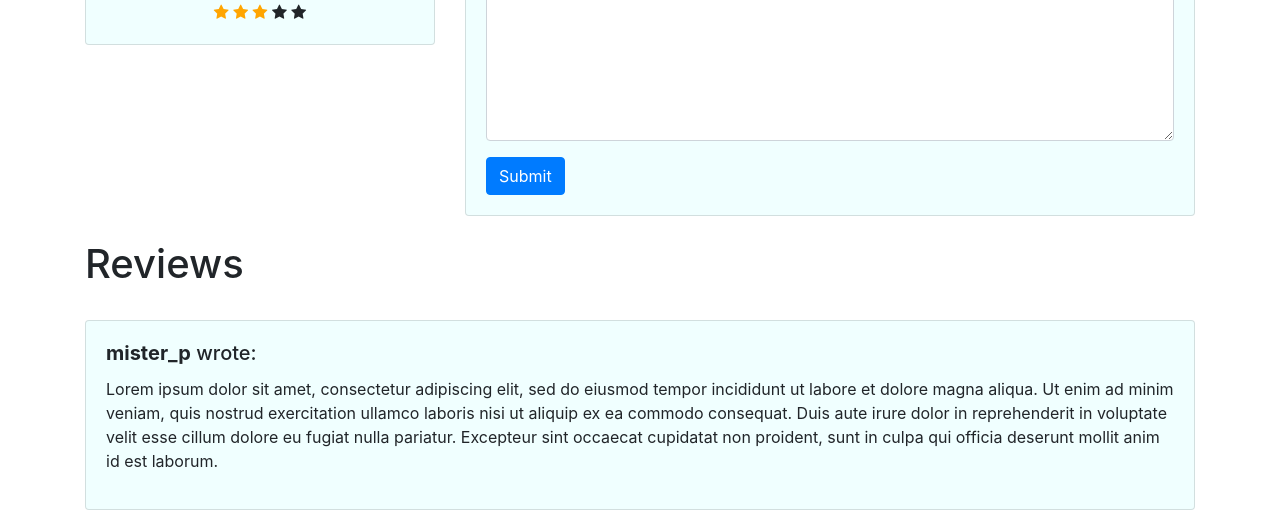
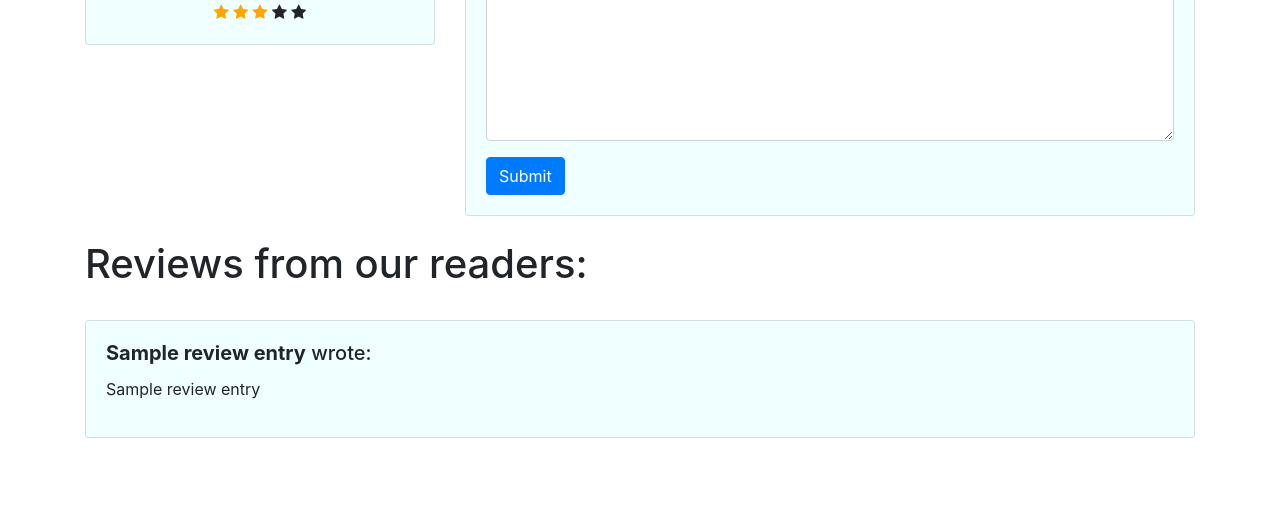
Before and after one commit to sourish33/Book_reviews, a Flask app: template templates/bookpage.html in a window 1280 px wide. Shown: the part 638-1148 px from the top of the page. After the commit the page ends 1076 px from the top, so only its background shows below. Run offline with Flask 2, Linux system fonts and the light colour scheme; the template is opened without the code that fills it: most values are stand-ins (such as "Sample title", 1, 10 or a date in 2020); parts of the project's set-up code (start-up, migrations or seed data) failed here and were passed over; some libraries are stand-ins or nearby versions.

Commit message:
shows all existing reviews but the newest one does not show up immediately

```diff
--- a/application.py
+++ b/application.py
@@ -218,12 +218,13 @@ def bookpage(isbn):
         year = info_dict['year']
         n_reviews = info_dict['review_count']
         n_ratings = info_dict['average_score']
+        all_reviews = get_reviews(isbn)
 
     if request.method == "GET":
         if did_they_review_this(session["current_user"], isbn):
-            return render_template('bookpage_submitted.html', isbn=isbn, title=title, author=author, year=year, n_reviews=n_reviews, n_ratings=n_ratings, who_dis_text=who_dis_text)
+            return render_template('bookpage_submitted.html', all_reviews=all_reviews, isbn=isbn, title=title, author=author, year=year, n_reviews=n_reviews, n_ratings=n_ratings, who_dis_text=who_dis_text)
         else:
-            return render_template('bookpage.html', isbn=isbn, title=title, author=author, year=year, n_reviews=n_reviews, n_ratings=n_ratings, who_dis_text=who_dis_text)
+            return render_template('bookpage.html',  all_reviews=all_reviews, isbn=isbn, title=title, author=author, year=year, n_reviews=n_reviews, n_ratings=n_ratings, who_dis_text=who_dis_text)
 
     else:
         req = request.form
@@ -232,7 +233,7 @@ def bookpage(isbn):
         ins = Reviews.insert().values(username = session["current_user"], isbn = isbn, review = review, rating = rating )
         s.execute(ins)
         s.commit()
-        return render_template('bookpage_submitted.html', isbn=isbn, title=title, author=author, year=year, n_reviews=n_reviews, n_ratings=n_ratings, who_dis_text=who_dis_text)
+        return render_template('bookpage_submitted.html',  all_reviews=all_reviews, isbn=isbn, title=title, author=author, year=year, n_reviews=n_reviews, n_ratings=n_ratings, who_dis_text=who_dis_text)
 
 if __name__ == '__main__':
 	app.run(debug = True)
--- a/templates/bookpage.html
+++ b/templates/bookpage.html
@@ -90,21 +90,21 @@
         </div>
         <div class="row">
             <div class="col mt-4" >
-                <h1>Reviews</h1>
+                <h1>Reviews from our readers:</h1>
             </div>
         </div>
+        {% for review_entry in all_reviews %}
         <div class="row">
             <div class="col mt-4" >
                      <div class="card card_style">
                         <div class="card-body">
-                            <h5 class="card-title"><strong>mister_p</strong> wrote:</h5>
-                            <p>Lorem ipsum dolor sit amet, consectetur adipiscing elit, sed do eiusmod tempor incididunt ut labore et dolore magna aliqua. Ut enim ad minim veniam, quis nostrud exercitation ullamco laboris nisi ut aliquip ex ea commodo consequat.
-                            Duis aute irure dolor in reprehenderit in voluptate velit esse cillum dolore eu fugiat nulla pariatur. Excepteur sint occaecat cupidatat non proident, sunt in culpa qui officia deserunt mollit anim id est laborum.</p>
+                            <h5 class="card-title"><strong>{{review_entry[1]}}</strong> wrote:</h5>
+                            <p>{{review_entry[3]}}</p>
                         </div>
                       </div>
             </div>
         </div>
-
+        {% endfor %}
 
     </div>
 
```
Also changed, not shown: 1 other file.
